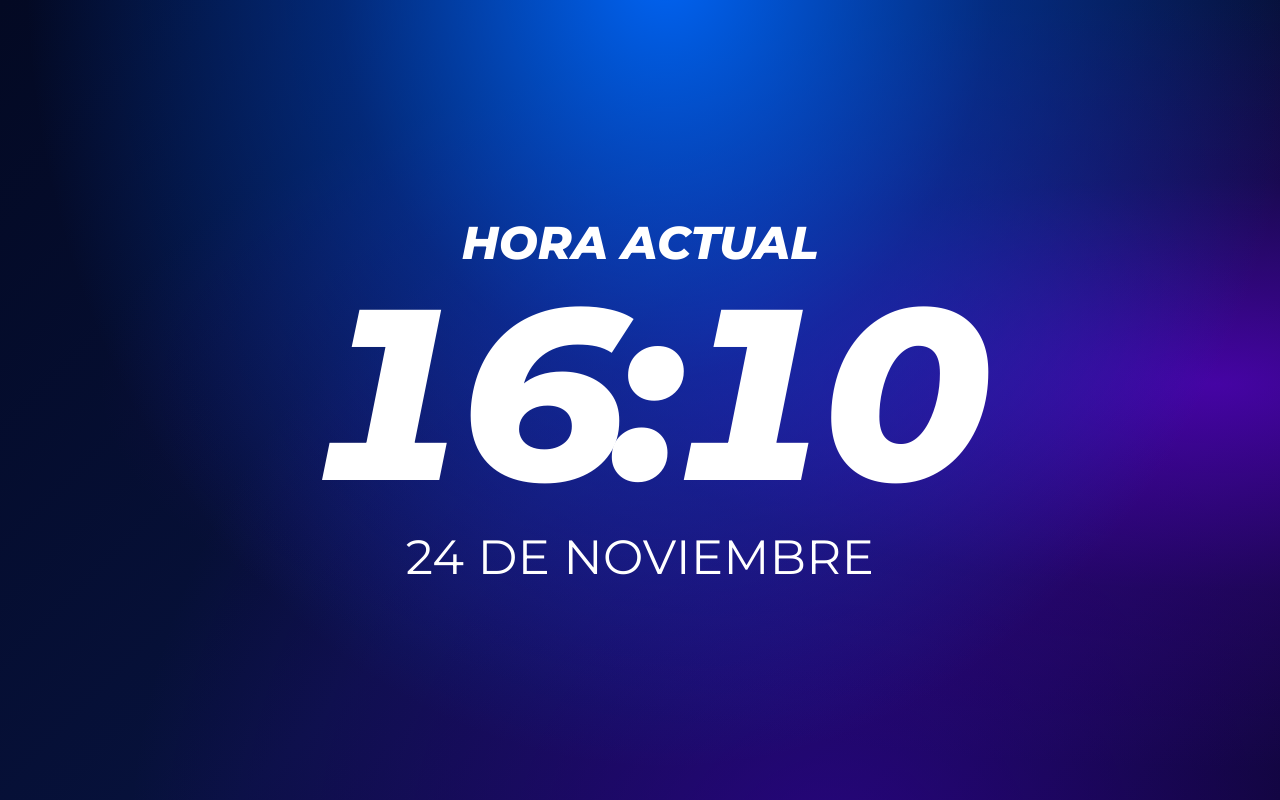
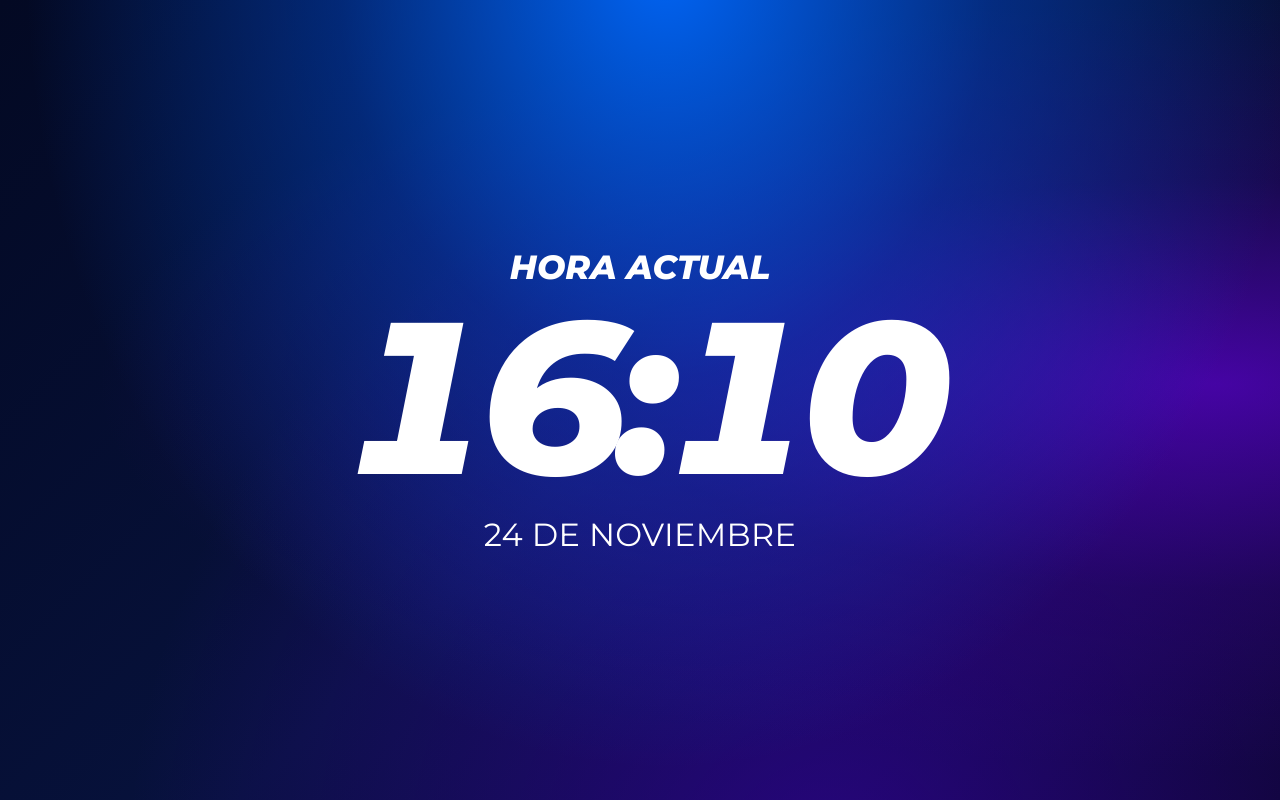
Before and after one commit to vmarkgt/reloj-guatemala, a plain HTML site: page index.html in a window 1280 px wide. Drawn offline with Linux system fonts and the light colour scheme.

Commit message:
Update index.html

```diff
--- a/index.html
+++ b/index.html
@@ -13,8 +13,6 @@
 
 <style>
 
-/* CONFIGURACIÓN GENERAL */
-
 * {
     margin: 0;
     padding: 0;
@@ -26,8 +24,6 @@ html, body {
     height: 100%;
     overflow: hidden;
 }
-
-/* FONDO */
 
 body {
     font-family: 'Montserrat', sans-serif;
@@ -73,23 +69,23 @@ body {
     align-items: center;
     justify-content: center;
     text-align: center;
-    padding: 2vw;
+    padding: 3vmin;
 }
 
 /* ETIQUETA */
 
 .etiqueta {
-    font-size: clamp(18px, 4vw, 46px);
+    font-size: 4.2vmin;
     font-weight: 800;
     font-style: italic;
     text-transform: uppercase;
-    margin-bottom: 0.5vw;
+    margin-bottom: 0.8vmin;
 }
 
 /* RELOJ */
 
 .hora {
-    font-size: clamp(65px, 19vw, 290px);
+    font-size: clamp(48px, 27vmin, 900px);
     font-weight: 800;
     font-style: italic;
     line-height: 0.95;
@@ -118,10 +114,10 @@ body {
 /* FECHA */
 
 .fecha {
-    font-size: clamp(16px, 4vw, 48px);
+    font-size: 4vmin;
     font-weight: 400;
     text-transform: uppercase;
-    margin-top: 1.5vw;
+    margin-top: 2vmin;
     letter-spacing: 0.01em;
 }
 
@@ -146,13 +142,11 @@ body {
 
 <script>
 
-/* RELOJ CON HORA DE GUATEMALA */
+// RELOJ CON HORA DE GUATEMALA
 
 function actualizarReloj() {
 
     const ahora = new Date();
-
-    // Obtener hora de Guatemala
 
     const formatoHora = new Intl.DateTimeFormat('es-GT', {
         timeZone: 'America/Guatemala',
@@ -169,7 +163,7 @@ function actualizarReloj() {
     document.getElementById('hora').innerHTML =
         horas + '<span class="dos-puntos">:</span>' + minutos;
 
-    // Obtener fecha de Guatemala
+    // FECHA DE GUATEMALA
 
     const formatoFecha = new Intl.DateTimeFormat('es-GT', {
         timeZone: 'America/Guatemala',
@@ -182,11 +176,9 @@ function actualizarReloj() {
 
 }
 
-// Actualizar reloj inmediatamente
+// ACTUALIZACIÓN AUTOMÁTICA
 
 actualizarReloj();
-
-// Actualizar cada segundo
 
 setInterval(actualizarReloj, 1000);
 
```
